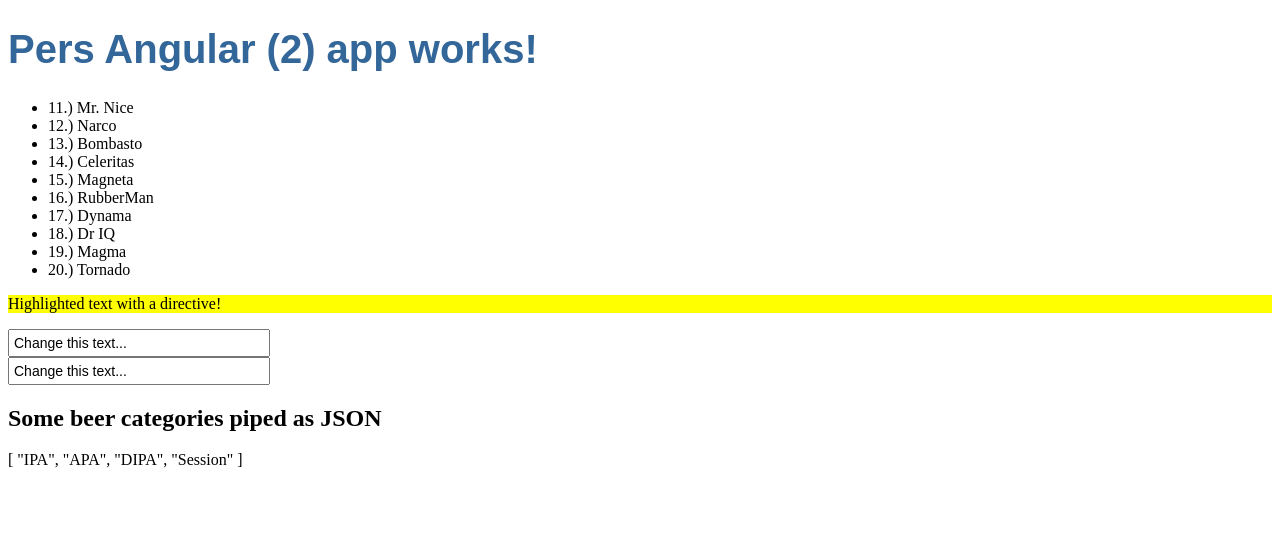
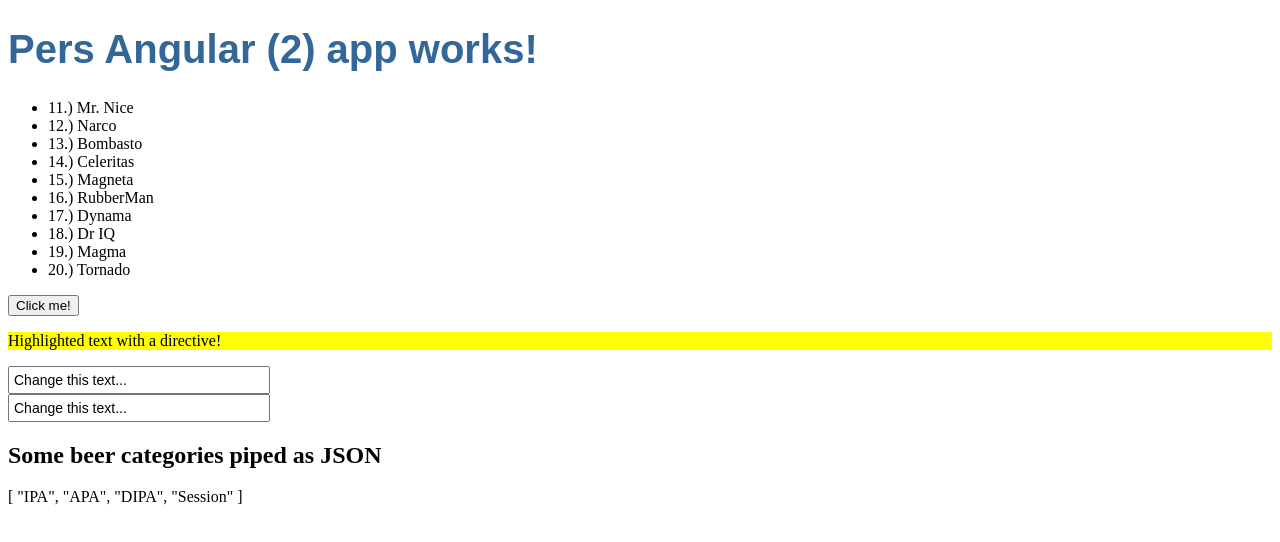
Before and after one commit to persyl/PersAngularApp, an Angular app: page / in a window 1280 px wide. Shown: the top 542 px of the page. Built offline with nearby package versions, Linux system fonts and the light colour scheme.

Commit message:
Button event

```diff
--- a/src/app/app.component.html
+++ b/src/app/app.component.html
@@ -4,7 +4,10 @@
 <ul>
   <li *ngFor="let hero of heroes">{{ hero.id }}.) {{ hero.name }}</li>
 </ul>
-<p *ngIf="age < 40">Ett stycke som ej syns. {{age}}</p>
+
+<button (click)="onClick()">Click me!</button>
+
+<p *ngIf="age < 40">An invisible paragraph. {{age}}</p>
 <p myHighlight>Highlighted text with a directive!</p>
 
 <!-- Two ways of showing a property value from the model -->
--- a/src/app/app.component.ts
+++ b/src/app/app.component.ts
@@ -22,4 +22,8 @@ export class AppComponent implements OnInit {
   constructor(private heroService: HeroService){
     this.heroService.getHeroes().then(heroes => this.heroes = heroes);
   }
+
+  onClick(){
+    alert(`Greeting = ${this.greeting}`);
+  }
 }
```
